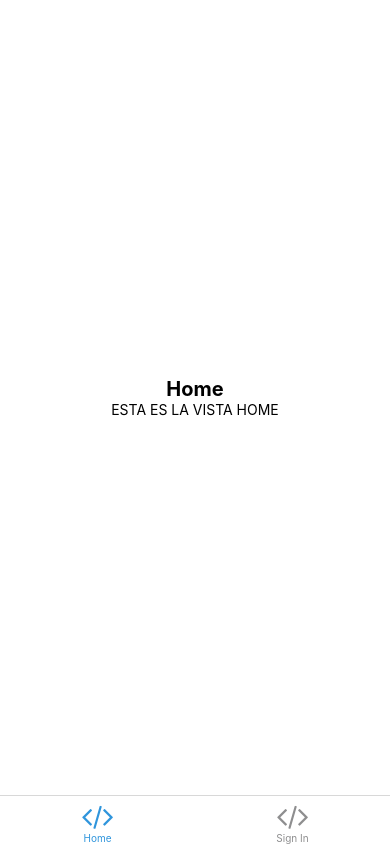
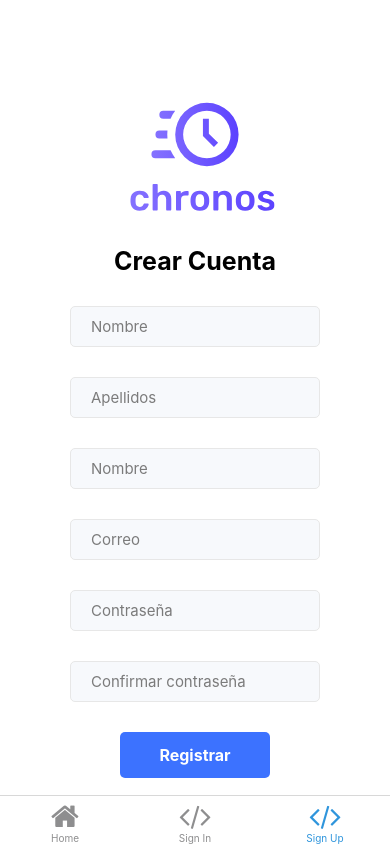
Before and after one commit to ICH-TEAM/chronos-app, a React Native app: screen /SignUp in a window 390 px wide. Built offline with nearby package versions, Linux system fonts and the light colour scheme; what expo-linking would draw is missing.

Commit message:
inputs from signup added

```diff
--- a/@types/models/navigation.d.ts
+++ b/@types/models/navigation.d.ts
@@ -21,7 +21,7 @@ declare global {
   type RootTabParamList = {
     Home: undefined
     SignIn: undefined
-    // SignUp: undefined
+    SignUp: undefined
   }
 
   type RootTabScreenProps<Screen extends keyof RootTabParamList> =
--- a/navigation/index.tsx
+++ b/navigation/index.tsx
@@ -12,7 +12,7 @@ import Colors from "../constants/Colors"
 import useColorScheme from "../hooks/useColorScheme"
 import ModalScreen from "../screens/ModalScreen"
 import NotFoundScreen from "../screens/NotFoundScreen"
-import { Home, SignIn } from "../screens"
+import { Home, SignIn, SignUp } from "../screens"
 import LinkingConfiguration from "./LinkingConfiguration"
 import { Icon } from "../components"
 
@@ -36,8 +36,7 @@ function BottomTabNavigator() {
         component={Home}
         options={({ navigation }: RootTabScreenProps<"Home">) => ({
           title: "Home",
-          // tabBarAccessibilityLabel: false,
-          tabBarIcon: ({ color }) => <Icon name="code" color={color} />,
+          tabBarIcon: ({ color }) => <Icon name="home" color={color} />,
         })}
       />
       <BottomTab.Screen
@@ -48,14 +47,14 @@ function BottomTabNavigator() {
           tabBarIcon: ({ color }) => <Icon name="code" color={color} />,
         }}
       />
-      {/* <BottomTab.Screen
+      <BottomTab.Screen
         name="SignUp"
         component={SignUp}
         options={{
-          title: "Sign In",
+          title: "Sign Up",
           tabBarIcon: ({ color }) => <Icon name="code" color={color} />,
         }}
-      /> */}
+      />
     </BottomTab.Navigator>
   )
 }
--- a/screens/LogIn/SignUp.tsx
+++ b/screens/LogIn/SignUp.tsx
@@ -1,10 +1,11 @@
 import Logo from "./../../assets/svg/chronos-logo"
-import { StyleSheet, TouchableOpacity } from "react-native"
+import { ScrollView, StyleSheet, TouchableOpacity } from "react-native"
 import { Text, View } from "../../components/Themed"
 import { Input, Button, Separator } from "../../components"
 const gap = 30
 const SignUp = () => {
   return (
+    <ScrollView>
       <View style={styles.container}>
         <Logo />
         <Separator value={5} />
@@ -12,9 +13,15 @@ const SignUp = () => {
         <View style={styles.form}>
           <Input placeholder="Nombre" />
           <Separator value={gap} />
+          <Input placeholder="Apellidos" />
+          <Separator value={gap} />
+          <Input placeholder="Nombre" />
+          <Separator value={gap} />
           <Input placeholder="Correo" />
           <Separator value={gap} />
           <Input placeholder="Contraseña" secureTextEntry />
+          <Separator value={gap} />
+          <Input placeholder="Confirmar contraseña" secureTextEntry />
           <Separator value={gap} />
           <Button label="Registrar" />
         </View>
@@ -27,6 +34,7 @@ const SignUp = () => {
           </TouchableOpacity>
         </View>
       </View>
+    </ScrollView>
   )
 }
 
@@ -35,8 +43,7 @@ const styles = StyleSheet.create({
     flex: 1,
     padding: 20,
     alignItems: "center",
-    justifyContent: "center",
-    paddingTop: 80,
+    paddingTop: 100,
   },
   title: {
     fontSize: 25,
@@ -58,7 +65,7 @@ const styles = StyleSheet.create({
   },
   form: {
     marginTop: 30,
-    marginBottom: 100,
+    marginBottom: 50,
   },
 })
 
```
Lines whose indentation alone changed are shown as unchanged.
